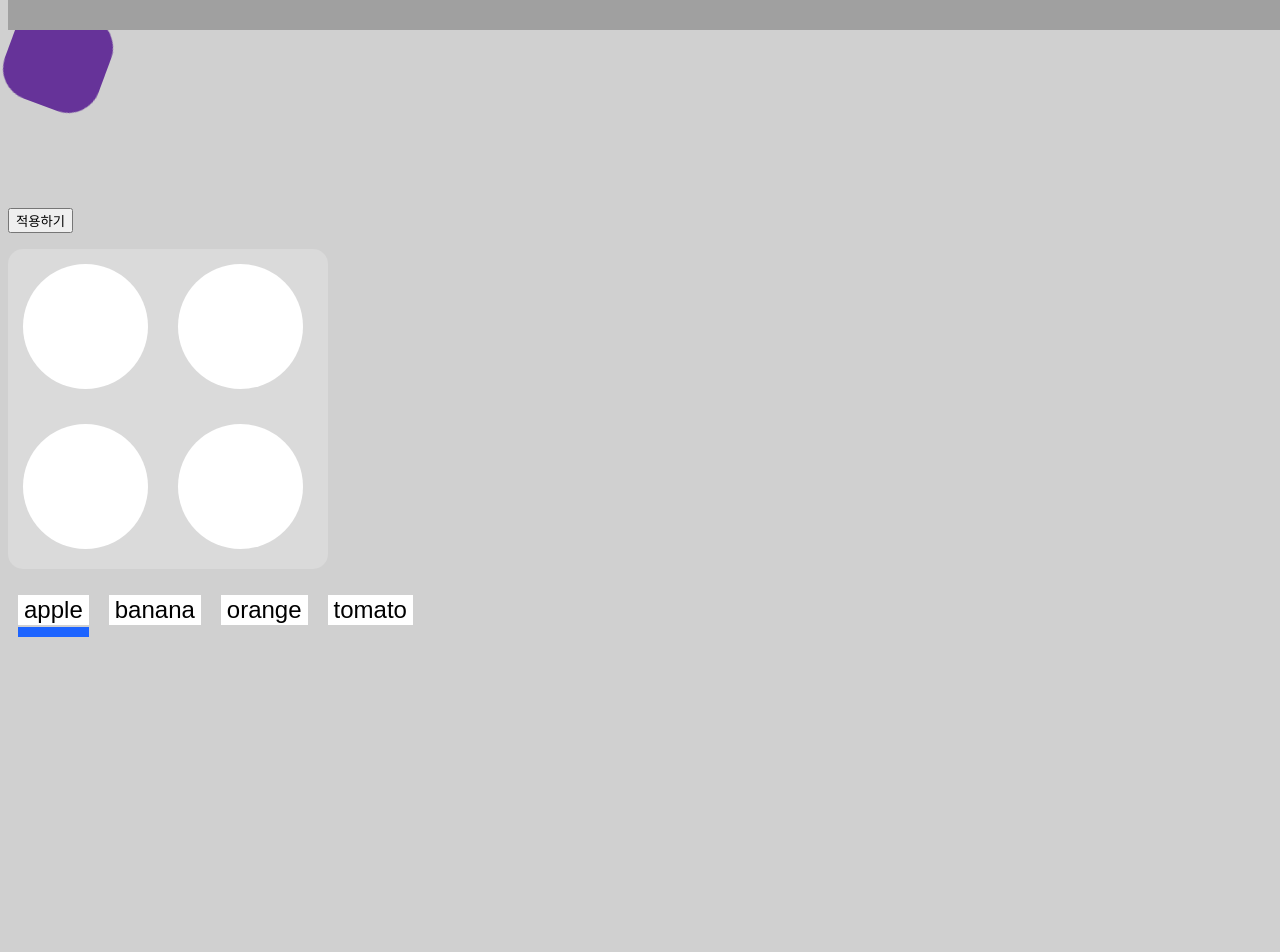
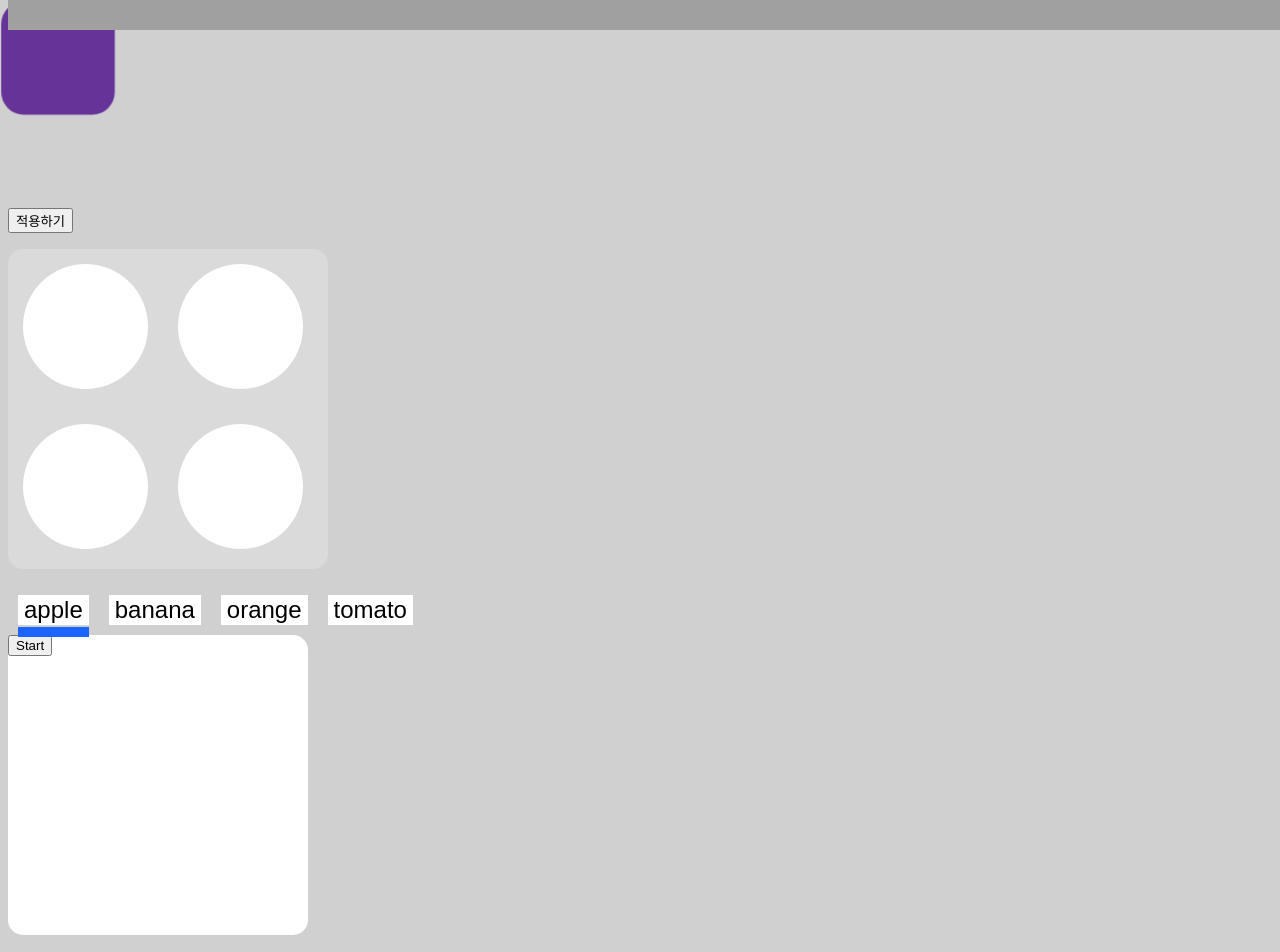
Before and after one commit to chanyoungcoding/Coding-Art, a React (Vite) app in the folder client/: page /motion in a window 1280 px wide. Shown: the top 952 px of the page. Built offline with nearby package versions, Linux system fonts and the light colour scheme.

Commit message:
AnimatePresence 적용

```diff
--- a/client/src/App.tsx
+++ b/client/src/App.tsx
@@ -15,7 +15,7 @@ import ScrolluseRef from './pages/ScrolluseRef';
 import ReactHookForm from './pages/ReactHookForm';
 import MatterTest from './pages/MatterTest';
 import ReactGalleryImg from './pages/ReactGalleryImg';
-import Motion from './pages/Motion';
+import Motion from './pages/motion/Motion';
 
 function App() {
   return (
--- /dev/null
+++ b/client/src/pages/motion/AnimatePresenceBox.tsx
@@ -0,0 +1,62 @@
+import { AnimatePresence, motion } from "framer-motion";
+import { useState } from "react";
+import styled from "styled-components";
+
+const AnimatePresenceBox = () => {
+
+  const [isVisible, setIsVisible] = useState(false);
+
+  const toggleVisibility = () => {
+    setIsVisible(!isVisible);
+  };
+
+  return (
+    <AnimatePresenceContainer >
+
+      <AnimatePresence mode="wait">
+        {isVisible && (
+          <LoginBox
+            initial={{ translateX: 60, opacity: 0 }}
+            animate={{ translateX: 0, opacity: 1 }}
+            exit={{ translateX: 60, opacity: 0 }}
+            transition={{ duration: 1 }}
+          >
+            <h1>Login</h1>
+            <input type="text" placeholder="아이디"/>
+            <input type="text" placeholder="비밀번호"/>
+          </LoginBox>
+        )}
+      </AnimatePresence>
+
+      <button onClick={toggleVisibility}>
+        {isVisible ? "End" : "Start"}
+      </button>
+    </AnimatePresenceContainer>
+  );
+};
+
+const AnimatePresenceContainer = styled(motion.div)`
+  width: 300px;
+  height: 300px;
+  border-radius: 15px;
+  background-color: white;
+`
+
+const LoginBox = styled(motion.div)`
+  width: 300px;
+  height: 300px;
+  padding: 10px;
+  border-radius: 15px;
+  input {
+    width: 50%;
+    margin: 10px;
+    padding: 10px;
+    background-color: #333333;
+    border-radius: 5px;
+    outline: none;
+    border: none;
+  }
+`
+
+
+export default AnimatePresenceBox
--- a/client/src/pages/Motion.tsx
+++ b/client/src/pages/motion/Motion.tsx
@@ -1,10 +1,11 @@
 import { motion, useScroll, useSpring } from "framer-motion";
 import { useState } from "react";
 import styled from "styled-components";
+import AnimatePresenceBox from "./AnimatePresenceBox";
 
 const variants = {
-  open: { opacity: 1, x: 0 },
-  closed: { opacity: 0, x: "-100%" },
+  open: { opacity: 1, translateX: 100 },
+  closed: { opacity: 0, translateX: 0 },
 }
 
 const container = {
@@ -93,6 +94,8 @@ const Motion = () => {
             </button>
           ))}
       </MotionLayoutIdBox>
+
+      <AnimatePresenceBox/>
 
     </MotionContainer>
   )
@@ -253,4 +256,8 @@ export default Motion
   🐣 layoutId
   layoutId="active-pill" 으로 쓰이며 애니메이션 전환을 부드럽게 해준다.
   즉 useState 값의 따라 컴포넌트간의 이동이 있다면 사용할 수 있다.
+
+  🐣 AnimatePresence
+  React 애플리케이션에서 요소가 마운트되거나 언마운트 될 때 애니메이션을 쉽게 추가할 수 있게 해주는 역할을 합니다.
+
 */
```
